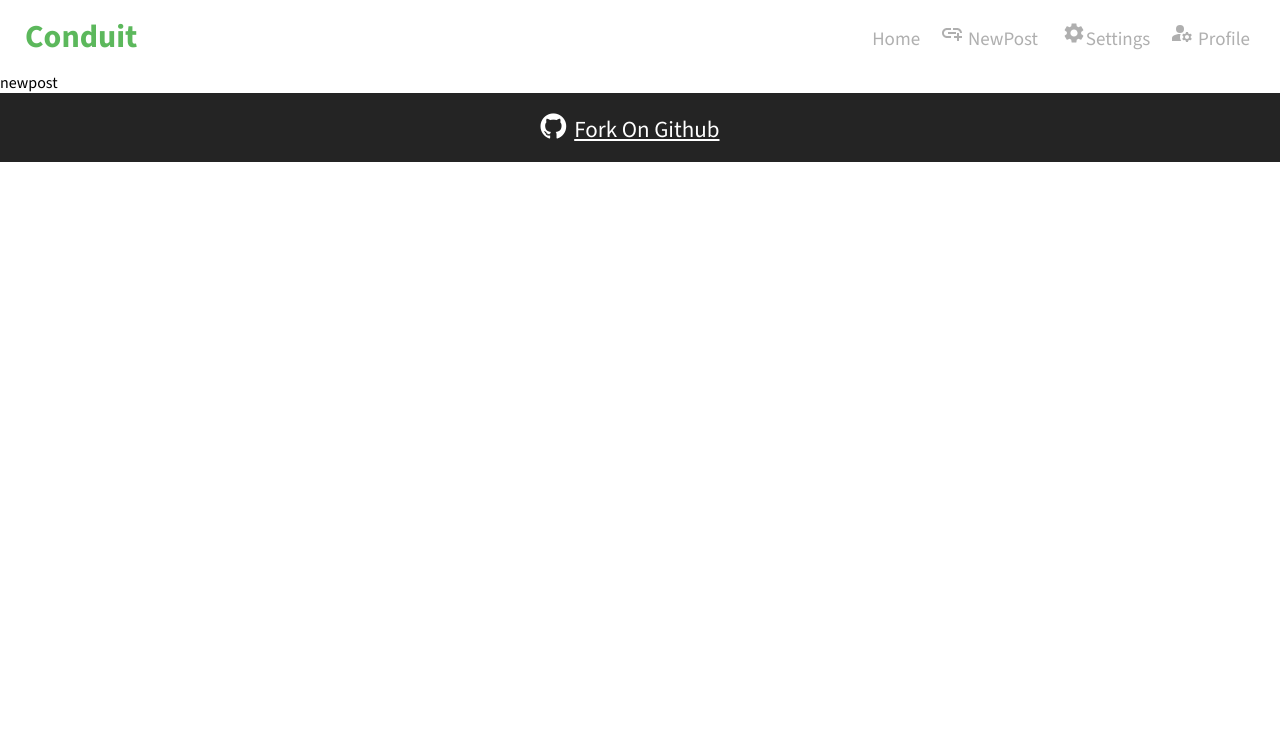
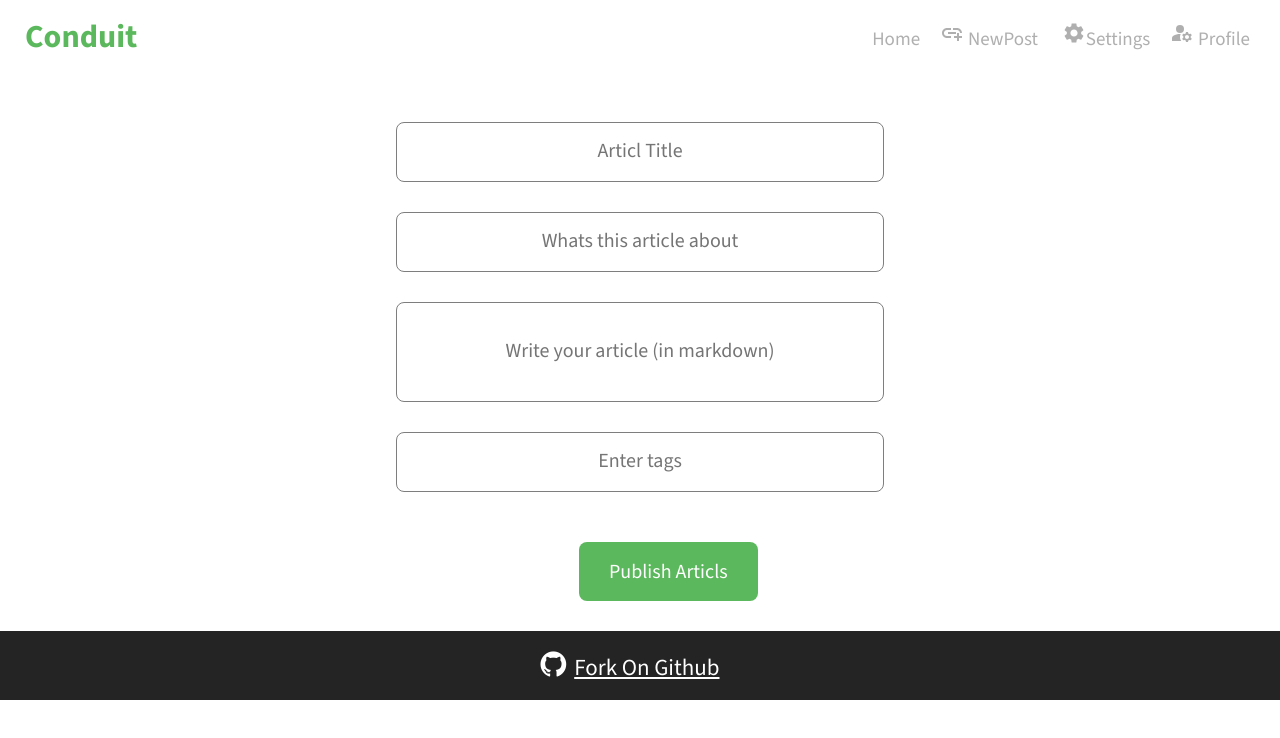
Before and after one commit to Leen-odeh3/conduit, a React (Vite) app: page /newpost in a window 1280 px wide. Shown: the top 738 px of the page. Built offline with nearby package versions, Linux system fonts and the light colour scheme.

Commit message:
Newpost page done

```diff
--- a/src/Pages/NewPost/NewPost.jsx
+++ b/src/Pages/NewPost/NewPost.jsx
@@ -1,10 +1,35 @@
-
 const NewPost = () => {
   return (
     <div>
-      newpost
+      <form style={{ width: "100%", padding: "30px", margin: "auto" }}>
+        <input type="text" placeholder="Articl Title" />
+        <input type="text" placeholder="Whats this article about" />
+        <input
+          type="text"
+          placeholder="Write your article (in markdown)"
+          style={{ height: "100px" }}
+        />
+        <input type="text" placeholder="Enter tags" />
+        <button
+          style={{
+            color: "white",
+            border: "none",
+            backgroundColor: "#5cb85c",
+            marginBottom: "20px",
+            borderRadius: "8px",
+            padding: "16px 30px",
+            cursor: "pointer",
+            margin: "auto",
+            fontSize: "20px",
+          marginLeft:"45%",
+          marginTop:"20px"
+          }}
+        >
+          Publish Articls
+        </button>
+      </form>
     </div>
-  )
-}
+  );
+};
 
-export default NewPost
+export default NewPost;
```
